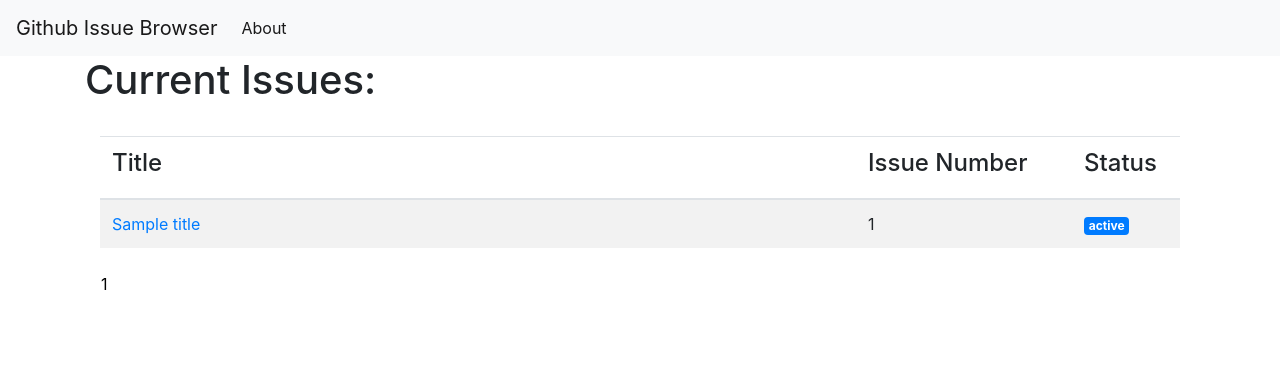
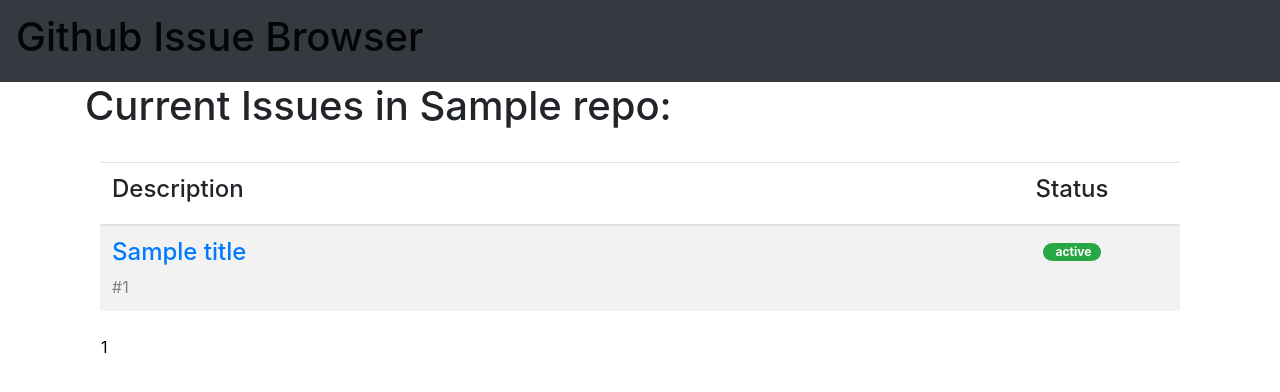
Before and after one commit to csood2/SWE-WalmartLabs-Assignment, a Flask app: template templates/index.html in a window 1280 px wide. Shown: the top 392 px of the page. Run offline with Flask 2, Linux system fonts and the light colour scheme; the template is opened without the code that fills it: most values are stand-ins (such as "Sample title", 1, 10 or a date in 2020); some libraries are stand-ins or nearby versions.

Commit message:
added current page status

```diff
--- a/app.py
+++ b/app.py
@@ -33,8 +33,9 @@
 
     titles_df = datb[['title', 'number', 'state']][0:10]
     start_end = [0, 10];
+    repo_data = "walmart/thorax"
 
-    return render_template('index.html', titles = titles_df.values, page_nums = page_arr)
+    return render_template('index.html', titles = titles_df.values, curr_pg = currpage, page_nums = page_arr, repo = repo_data)
 
 
 @app.route('/<int:page_number>')
@@ -54,10 +55,12 @@
 
     start_end = paginator(page_number, datb);
 
-    titles_df = datb[['title', 'number', 'state']]
     titles_df = datb[['title', 'number', 'state']][start_end[0]:start_end[1]]
+    repo_data = "walmart/thorax"
+    currpage = page_number
 
-    return render_template('index.html', titles = titles_df.values, page_nums = page_arr)
+
+    return render_template('index.html', titles = titles_df.values, curr_pg = currpage, page_nums = page_arr, repo = repo_data)
 
 
 def get_issue(number, datb):
@@ -92,10 +95,11 @@
     result_df = pd.DataFrame({'keys':col_list, 'values':vals2})
     result_df = result_df[result_df['keys'] != "user"]
     issue_title_val = result_df.loc[result_df['keys'] == 'title'].values[0][1]
+    issue_status_val = result_df.loc[result_df['keys'] == 'state'].values[0][1]
 
 
 
-    return render_template('issue.html', data = result_df.values, issue_num = iss_id,  issue_title = issue_title_val, user = user_dict_arr)
+    return render_template('issue.html', data = result_df.values, issue_num = iss_id,  issue_title = issue_title_val, user = user_dict_arr, status = issue_status_val)
 
 
 
--- a/templates/index.html
+++ b/templates/index.html
@@ -1,15 +1,7 @@
 {% extends 'main.html' %}
 
 {% block content %}
-    <h1>{% block title %} Current Issues: {% endblock %}</h1>
-
-
-    {% for title1, number, status in titles %}
-        <!-- <a href="{{ url_for('issue', iss_id=number) }}">
-            <h2>{{ title1, number, status }}</h2>
-        </a>
-        <hr> -->
-    {% endfor %}
+    <h1>{% block title %} Current Issues in {{repo}}: {% endblock %}</h1>
 
 
 <div class="container">
@@ -18,9 +10,8 @@
   <table class="table table-striped">
     <thead>
       <tr>
-        <th style="width: 70%"><h4>Title</h4></th>
-        <th style="width:20%"><h4>Issue Number</h4></th>
-        <th style="width: 10%"><h4>Status</h4></th>
+        <th style="width: 80%"><h4>Description</h4></th>
+        <th style="width: 20%"><h4><center>Status</h4></th>
       </tr>
     </thead>
     <tbody>
@@ -29,16 +20,15 @@
 
         {% for title1, number, status in titles %}
         <tr>
-                <td><a href="{{ url_for('issue', iss_id=number) }}">
+                <td><h4><a href="{{ url_for('issue', iss_id=number) }}">
                   {{title1}}
-                  </a></td>
-
-                <td>
-                  {{number}}
+                  </h4>
+                  </a>
+                  <h7 style="color:grey;">#{{number}}</h7>
                 </td>
 
-                <td><a href="{{ url_for('issue', iss_id=number) }}">
-                  <span class="badge badge-primary">{{ status}}</span>
+                <td><center><a href="{{ url_for('issue', iss_id=number) }}">
+                <span class="badge badge-pill badge-success">&nbsp {{status}}&nbsp</span>
                   </a></td>
             </tr>
         {% endfor %}
@@ -50,7 +40,12 @@
 
 <div class="pagination">
   {% for num in page_nums %}
-      <a href="{{ url_for('index_numbered', page_number=num) }}">{{num}}</a>
+  {% if num == curr_pg %}
+     <a href="{{ url_for('index_numbered', page_number=num) }}"><b>{{num}}</b></a>
+  {% else %}
+  <a href="{{ url_for('index_numbered', page_number=num) }}">{{num}}</a>
+{% endif %}
+
   {% endfor %}
 </div>
 
--- a/templates/main.html
+++ b/templates/main.html
@@ -25,16 +25,13 @@
   </style>
 </head>
 <body>
-  <nav class="navbar navbar-expand-md navbar-light bg-light">
-      <a class="navbar-brand" href="{{ url_for('index')}}">Github Issue Browser</a>
+  <nav class="navbar navbar-expand-md navbar-light bg-dark">
+      <a class="navbar-brand" href="{{ url_for('index')}}"><h1>Github Issue Browser</h1></a>
       <button class="navbar-toggler" type="button" data-toggle="collapse" data-target="#navbarNav" aria-controls="navbarNav" aria-expanded="false" aria-label="Toggle navigation">
           <span class="navbar-toggler-icon"></span>
       </button>
       <div class="collapse navbar-collapse" id="navbarNav">
           <ul class="navbar-nav">
-          <li class="nav-item active">
-              <a class="nav-link" href="#">About</a>
-          </li>
           </ul>
       </div>
   </nav>
```
Also changed, not shown: templates/issue.html (+15 -6 lines).
